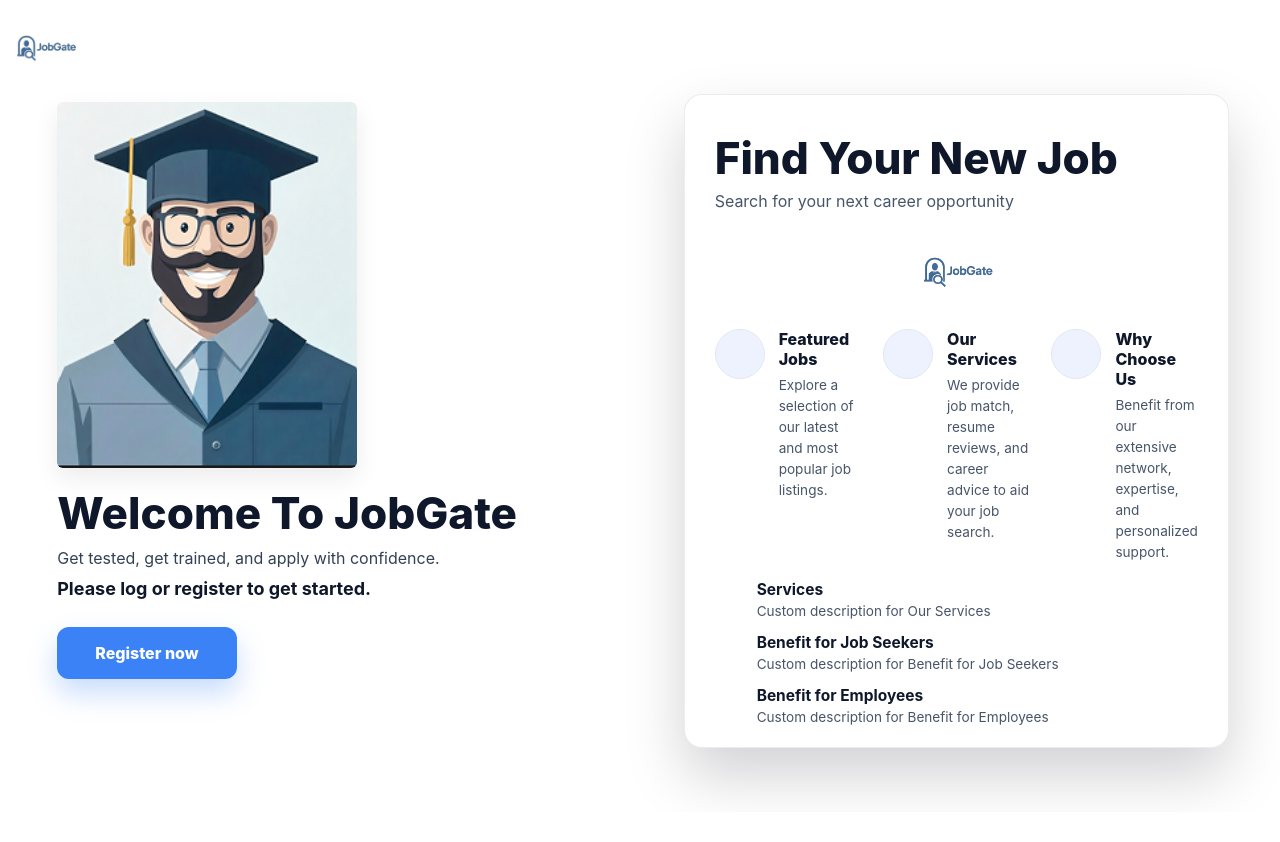
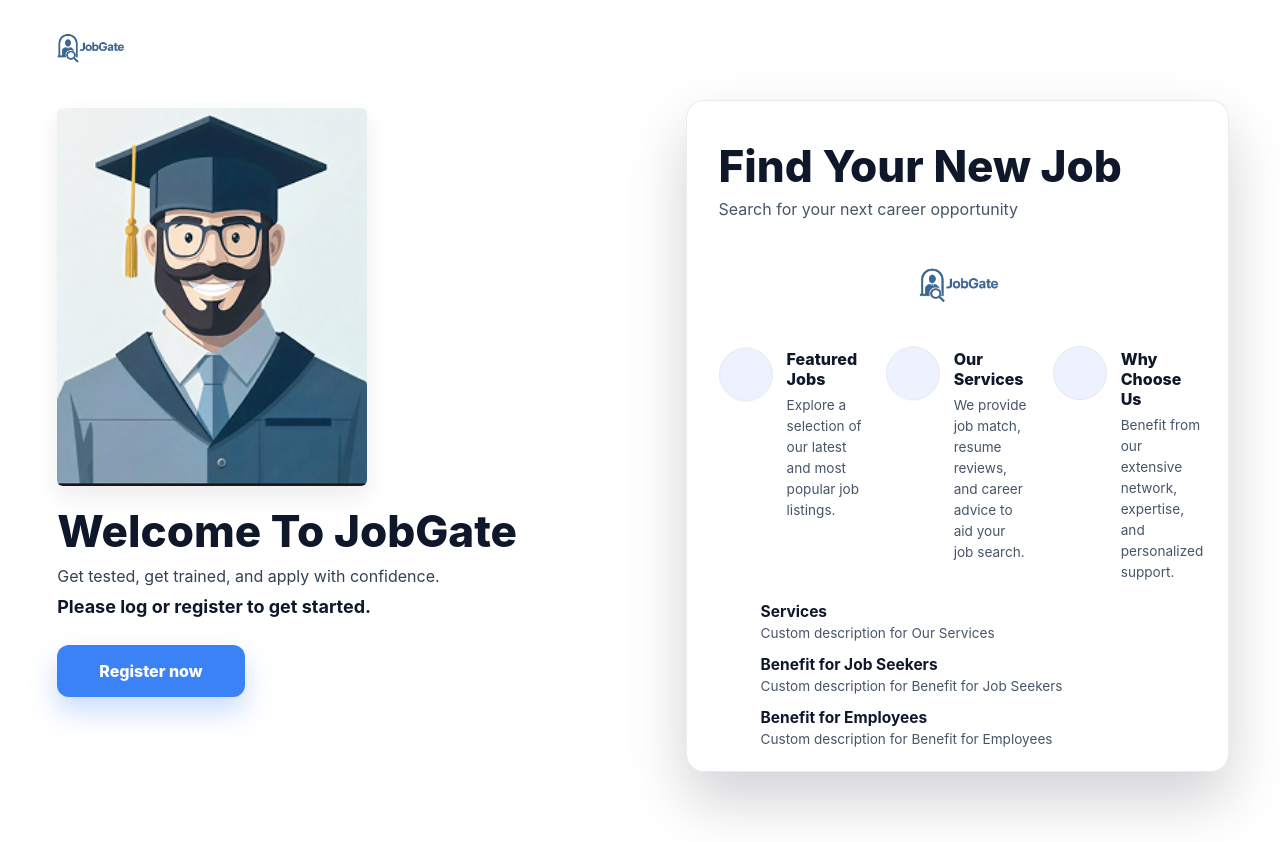
Before and after one commit to FoisalDev/JobGate, a PHP site: page / in a window 1280 px wide. Before the commit the page ends 793 px from the top, so only its background shows below. Run offline with PHP 8.4, Linux system fonts and the light colour scheme; some libraries are stand-ins or nearby versions.

Commit message:
index page upadate

```diff
--- a/index.css
+++ b/index.css
@@ -3,28 +3,45 @@
 html,body{margin:0;padding:0;background:#fff;color:#0f172a;
   font-family:Inter,ui-sans-serif,system-ui,-apple-system,Segoe UI,Roboto,Helvetica,Arial}
 img{max-width:100%;display:block}
+
+/* container for main grid only */
 .container{width:min(1180px,92%);margin:0 auto}
 
-/* ===== Top logo ===== */
-.topbar{padding:18px 0 8px}
-.logo-only{height:60px;width:auto;opacity:.95} /* bigger header logo */
+/* ===== Top logo (left, pro spacing) ===== */
+.topbar{
+  padding:14px 0 6px;
+  border-bottom: 0; /* clean top */
+}
+.topbar__inner{
+  width:min(1240px,94%);
+  margin:0 auto;
+  display:flex;
+  align-items:center;
+  justify-content:flex-start;
+}
+.logo-only{
+  height:68px;       /* bigger header logo */
+  width:auto;
+  object-fit:contain;
+  opacity:.98;
+}
 
 /* ===== Layout ===== */
 .hero{
   display:grid;
   grid-template-columns:1.05fr 1fr;
-  gap:60px;
+  gap:64px;
   align-items:flex-start;
-  padding:8px 0 64px;
+  padding:12px 0 70px;
 }
 @media (max-width: 980px){
-  .hero{grid-template-columns:1fr;gap:30px}
+  .hero{grid-template-columns:1fr;gap:32px}
 }
 
 /* ===== Left column ===== */
 .left{padding-left:6px}
 .figure{
-  width:300px;
+  width:310px;
   border-radius:6px;
   box-shadow:0 10px 24px rgba(0,0,0,.08);
   margin:8px 0 22px;
@@ -35,23 +52,11 @@
   font-weight:800;
   margin:8px 0 10px;
 }
-.sub{
-  margin:0 0 6px;
-  color:#334155;
-  font-size:16px;
-}
-.hint{
-  margin:10px 0 28px;
-  font-size:18px;
-}
+.sub{ margin:0 0 6px; color:#334155; font-size:16px; }
+.hint{ margin:10px 0 28px; font-size:18px; }
 .btn-primary{
-  display:inline-block;
-  background:#3b82f6;
-  color:#fff;
-  text-decoration:none;
-  font-weight:800;
-  padding:16px 38px;
-  border-radius:12px;
+  display:inline-block; background:#3b82f6; color:#fff; text-decoration:none;
+  font-weight:800; padding:16px 42px; border-radius:12px;
   box-shadow:0 14px 28px rgba(59,130,246,.28);
   transition:transform .08s ease, box-shadow .2s ease;
 }
@@ -59,58 +64,55 @@
 
 /* ===== Right card ===== */
 .card{
-  background:#fff;
-  border-radius:18px;
-  padding:30px 30px 22px;
+  background:#fff; border-radius:18px; padding:32px 32px 24px;
   box-shadow:0 28px 60px rgba(2,6,23,.18);
   border:1px solid rgba(15,23,42,.08);
 }
-.card-title{
-  font-size:44px;
-  margin:6px 0 6px;
-  font-weight:800;
-  text-align:left;
+.card-title{ font-size:44px; margin:6px 0 6px; font-weight:800; }
+.card-sub{ color:#475569; margin:0 0 18px; }
+.card-logo{
+  display:flex; justify-content:center; align-items:center;
+  height:96px; margin:6px 0 10px;
 }
-.card-sub{
-  color:#475569;
-  margin:0 0 18px;
-}
-.card-logo{
-  display:flex;justify-content:center;align-items:center;
-  height:86px;margin:4px 0 8px;
-}
-.card-logo img{height:70px;width:auto;opacity:.95} /* bigger card logo */
+.card-logo img{ height:80px; width:auto; opacity:.98; } /* bigger in-card logo */
 
 /* ===== Features (3-up) ===== */
 .features{
-  display:grid;
-  grid-template-columns:repeat(3,minmax(0,1fr));
-  gap:22px;
-  margin:14px 0 16px;
+  display:grid; grid-template-columns:repeat(3,minmax(0,1fr));
+  gap:24px; margin:16px 0 18px;
 }
 @media (max-width:980px){.features{grid-template-columns:1fr}}
-.feature{
-  display:grid;
-  grid-template-columns:52px 1fr;
-  gap:12px;
-  align-items:start;
+.feature{ display:grid; grid-template-columns:56px 1fr; gap:12px; align-items:start; }
+.icon.circle{
+  height:54px; width:54px; border-radius:999px;
+  background:#eef2ff; border:1px solid #e2e8f0;
+  display:grid; place-items:center;
 }
-.icon.circle{
-  height:50px;width:50px;border-radius:999px;
-  background:#eef2ff;border:1px solid #e2e8f0;
-  display:grid;place-items:center;
-}
-.feature h3{margin:0 0 6px;font-size:16px;font-weight:800}
-.feature p{margin:0;color:#475569;font-size:13.6px;line-height:1.55}
+.feature h3{ margin:0 0 6px; font-size:16px; font-weight:800 }
+.feature p{ margin:0; color:#475569; font-size:13.6px; line-height:1.55 }
 
 /* ===== Bullet list ===== */
-.list{margin-top:12px;display:grid;gap:14px}
-.list-row{
-  display:grid;grid-template-columns:30px 1fr;gap:12px;align-items:start;
-}
-.icon.small{height:26px;width:26px;display:grid;place-items:center}
-.list-row h4{margin:0 0 4px;font-size:15.5px}
-.list-row p{margin:0;color:#475569;font-size:13.6px}
+.list{ margin-top:12px; display:grid; gap:14px }
+.list-row{ display:grid; grid-template-columns:30px 1fr; gap:12px; align-items:start; }
+.icon.small{ height:26px; width:26px; display:grid; place-items:center }
+.list-row h4{ margin:0 0 4px; font-size:15.5px }
+.list-row p{ margin:0; color:#475569; font-size:13.6px }
 
 /* ===== Iconify color ===== */
-iconify-icon{color:#2563eb}
+iconify-icon{ color:#2563eb }
+
+/* ===== Micro-animations (smooth & professional) ===== */
+@keyframes floatY {
+  0% { transform: translateY(0) }
+  50%{ transform: translateY(-3px) }
+  100%{ transform: translateY(0) }
+}
+@keyframes pulse {
+  0% { transform: scale(1) }
+  50%{ transform: scale(1.06) }
+  100%{ transform: scale(1) }
+}
+.icon-float { animation: floatY 2.4s ease-in-out infinite; }
+.icon-pulse { animation: pulse 2.6s ease-in-out infinite; }
+.delay-1 { animation-delay: .3s }
+.delay-2 { animation-delay: .6s }
```
Also changed, not shown: index.html (+17 -53 lines).
